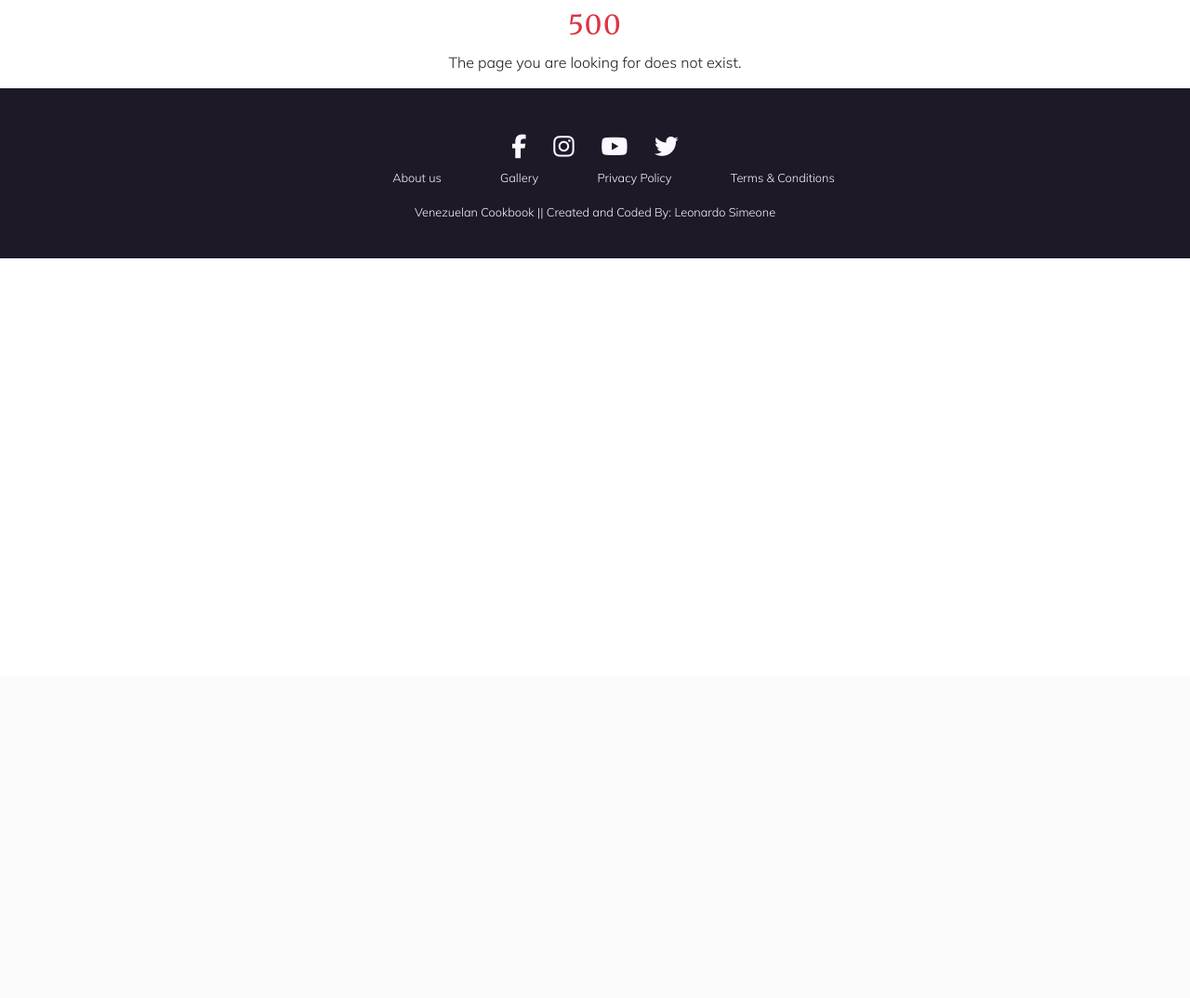
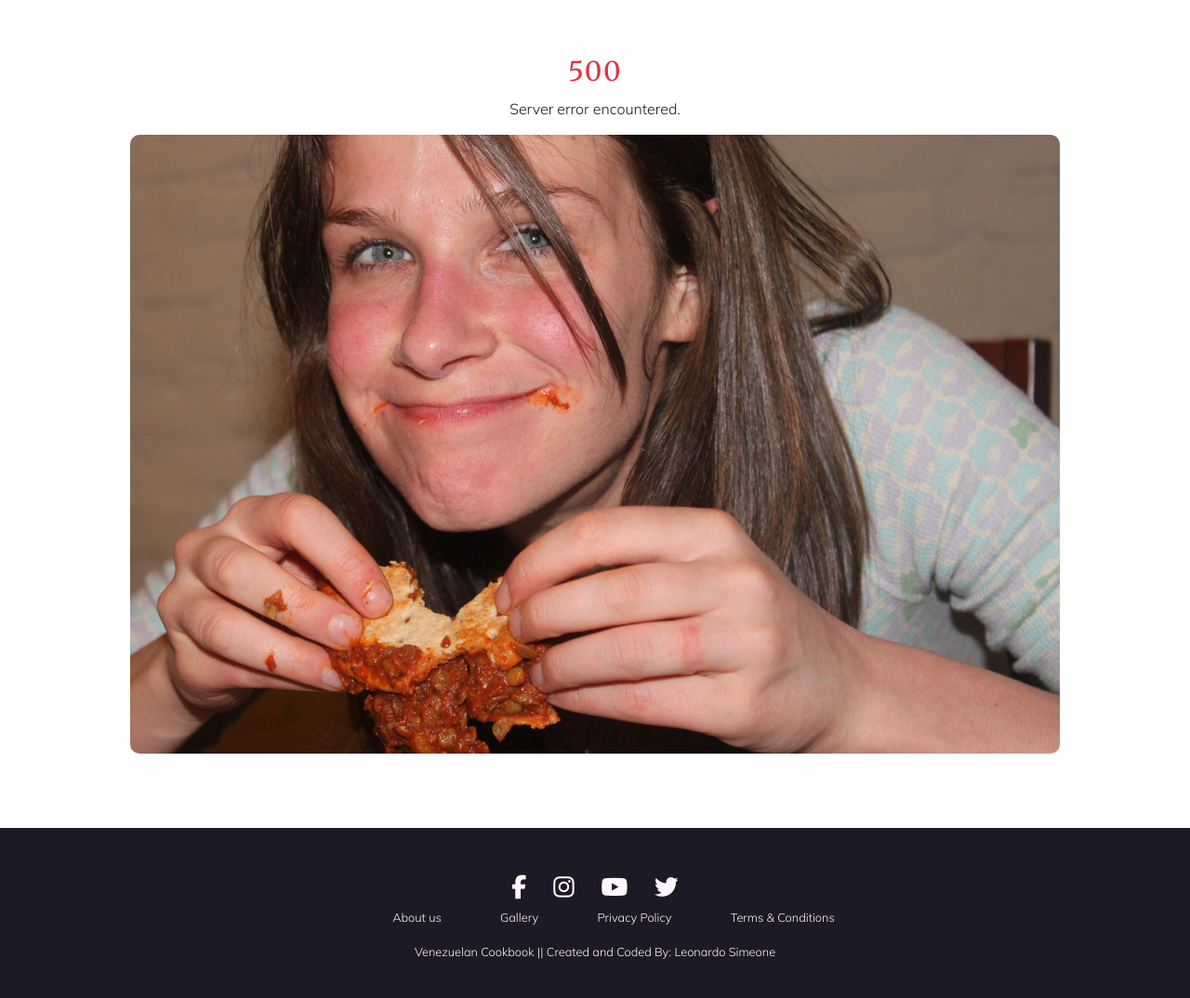
Before and after one commit to leonardo-simeone/venezuelan-food-cookbook, a Django app: template templates/errors/500.html in a window 1280 px wide. Shown: the part 73-1147 px from the top of the page at 93% size. Before the commit the page ends 351 px from the top, so only its background shows below. Run offline with Django 3.2, Linux system fonts and the light colour scheme; the template is opened without the code that fills it, so the values that code supplies are empty; some libraries are stand-ins or nearby versions.

Commit message:
Add image and style to 404 and 500 pages

```diff
--- a/templates/errors/500.html
+++ b/templates/errors/500.html
@@ -4,14 +4,19 @@
 {% block content %}
 
 <div class="container-fluid h-100">
-	<div class="row h-100">
-		<div class="col-12 d-flex flex-column align-items-center justify-content-center text-center">
+    <div class="row h-100">
+        <div id="wrapper-404" class="col-12 d-flex flex-column align-items-center justify-content-center text-center">
             <h1 class="text-danger">500</h1>
             <p class="fs-5 fw-bold">
-                The page you are looking for does not exist.
+                Server error encountered.
             </p>
-		</div>
-	</div>
+            <div id="image-wrapper-404">
+                <img src="{% static 'images/404-500.jpg' %}" id="image-404" class="img-fluid"
+                    alt="person eating sloppy food">
+            </div>
+
+        </div>
+    </div>
 </div>
 
 {% endblock %}
```
Also changed, not shown: templates/errors/404.html (+9 -4 lines), static/images/404-500.jpg (added).
